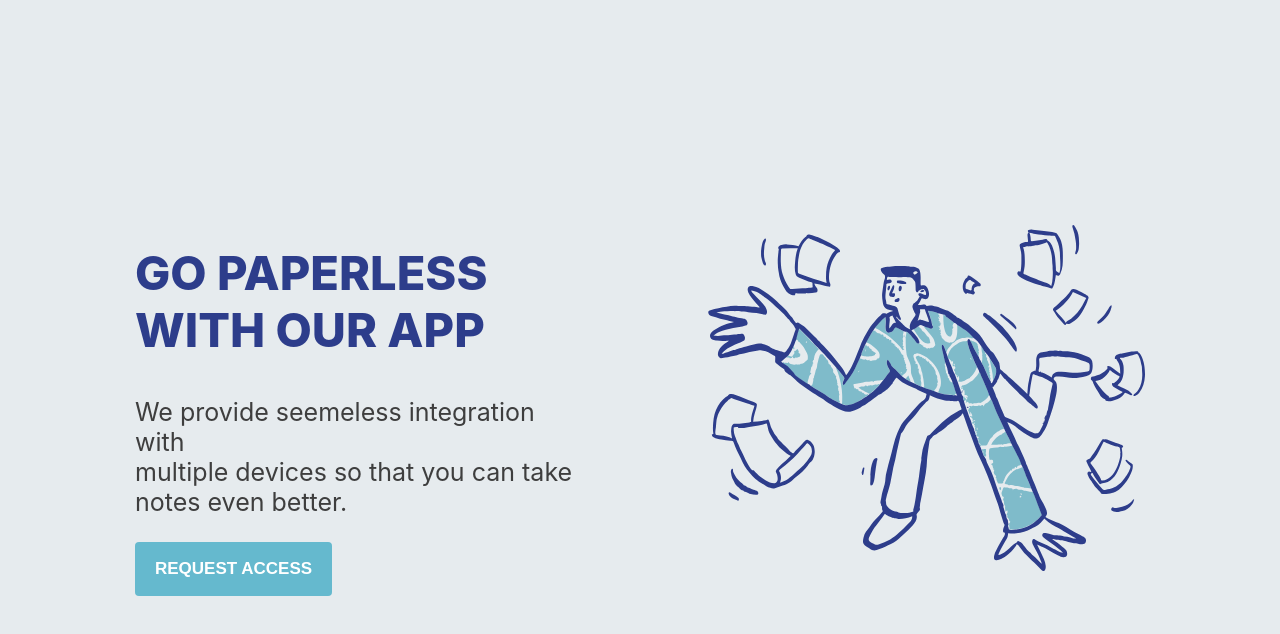
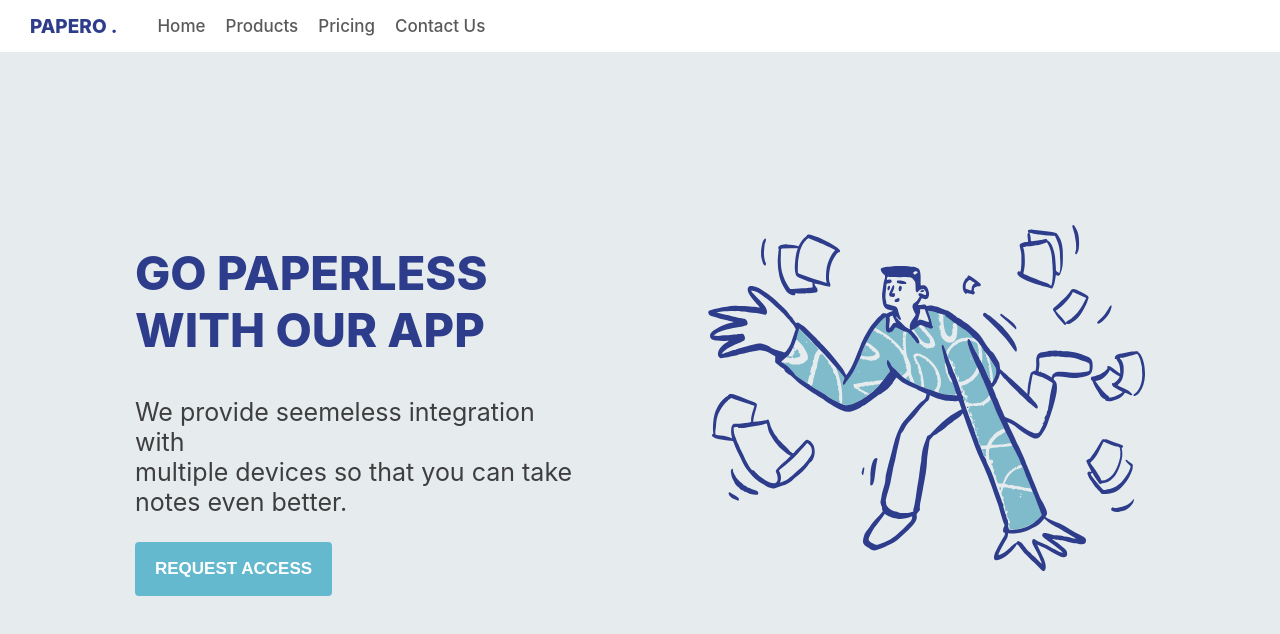
Before and after one commit to isNan909/React_gsap, a React (Create React App) app: page / in a window 1280 px wide. Shown: the top 634 px of the page. Built offline with nearby package versions, Linux system fonts and the light colour scheme.

Commit message:
added some code for animation

```diff
--- a/src/App.css
+++ b/src/App.css
@@ -1,41 +1,45 @@
 :root {
   --background-color: #e6ebee;
-  --blue-main: #2D3D8B;
-  --btn-color: #65B9CE;
-  --text-color: #3E3E3E;
+  --blue-main: #2d3d8b;
+  --btn-color: #65b9ce;
+  --text-color: #3e3e3e;
 }
-.container{
+a{
+  text-decoration: none;
+  color: #5a5a5a;
+}
+.container {
   max-width: 1440px;
   margin: auto;
 }
-body{
+body {
   background-color: var(--background-color);
 }
-.bannerMain{
+.bannerMain {
   height: 100vh;
   display: flex;
   flex-wrap: wrap;
   justify-content: center;
   align-items: center;
 }
-.bannerMain-lft{
+.bannerMain-lft {
   flex-basis: 35%;
-  margin-right:50px;
+  margin-right: 50px;
 }
-.bannerMain-lft h2{
+.bannerMain-lft h2 {
   color: var(--blue-main);
   font-size: 47px;
   text-transform: uppercase;
   font-weight: 800;
 }
-.bannerMain .bannerMain-lft p{
+.bannerMain .bannerMain-lft p {
   color: var(--text-color);
   font-size: 25px;
 }
-.bannerMain .bannerMain-rgt{
-  margin-left:50px;
+.bannerMain .bannerMain-rgt {
+  margin-left: 50px;
 }
-.btn-primary{
+.btn-primary {
   padding: 17px 20px;
   border: none;
   background-color: var(--btn-color);
@@ -46,3 +50,24 @@ body{
   color: #ffffff;
   cursor: pointer;
 }
+nav {
+  display: flex;
+  align-items: center;
+  background-color: #ffffff;
+  padding: 0px 30px;
+  position: absolute;
+  top:0;
+  left:0;
+  right:0;
+}
+nav .nav-items ul li {
+  display: inline;
+  padding-right: 20px;
+  font-size: 17px;
+  font-weight: 500;
+}
+nav .nav-logo{
+  font-weight: 800;
+  color: var(--blue-main);
+  font-size: 19px;;
+}
--- a/src/App.js
+++ b/src/App.js
@@ -15,22 +15,44 @@ function App() {
       0.15,
       'Start'
     )
-      .from(
+      t1.from(
         '.bannerMain-lft__inner',
         1,
         { y: 20, opacity: 0, ease: Power2.easeIn },
         1.4
       )
-      .from('.btn-primary', 1, { y: 20, opacity: 0, ease: Power2.easeIn }, 1.4);
+      t1.from('.btn-primary', 1, { y: 20, opacity: 0, ease: Power2.easeIn }, 1.4);
   });
 
   return (
-    <div className="App container">
+    <div className="App">
+      <nav>
+        <div class="nav-logo">PAPERO .</div>
+        <div className="nav-items">
+          <ul>
+            <li>
+              <a href="javascript.void()">Home</a>
+            </li>
+            <li>
+              <a href="javascript.void()">Products</a>
+            </li>
+            <li>
+              <a href="javascript.void()">Pricing</a>
+            </li>
+            <li>
+              <a href="javascript.void()">Contact Us</a>
+            </li>
+          </ul>
+        </div>
+      </nav>
+      <div className="container">
+        {' '}
         <section className="bannerMain">
           <div className="bannerMain-lft">
             <div className="bannerMain-lft__inner">
               <h2>
-            <span className="text">Go paperless </span><br />
+                <span className="text">Go paperless </span>
+                <br />
                 <span className="text">with our App</span>
               </h2>
               <p className="textAnimation">
@@ -45,6 +67,7 @@ function App() {
           </div>
         </section>
       </div>
+    </div>
   );
 }
 
```
Lines whose indentation alone changed are shown as unchanged.
